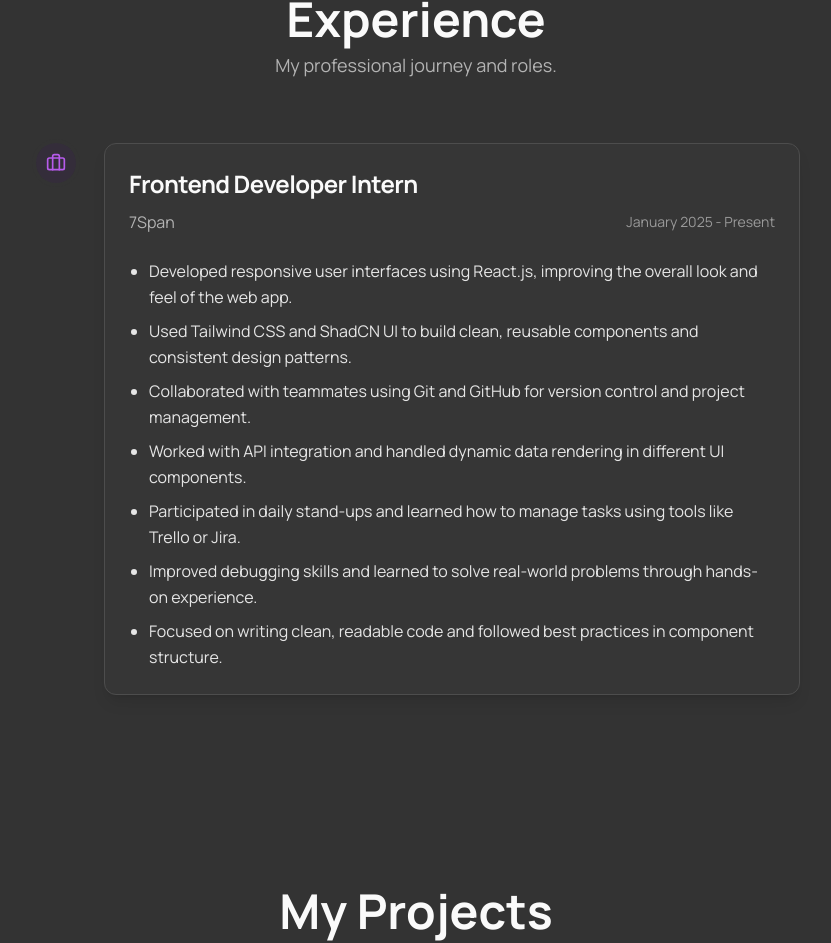
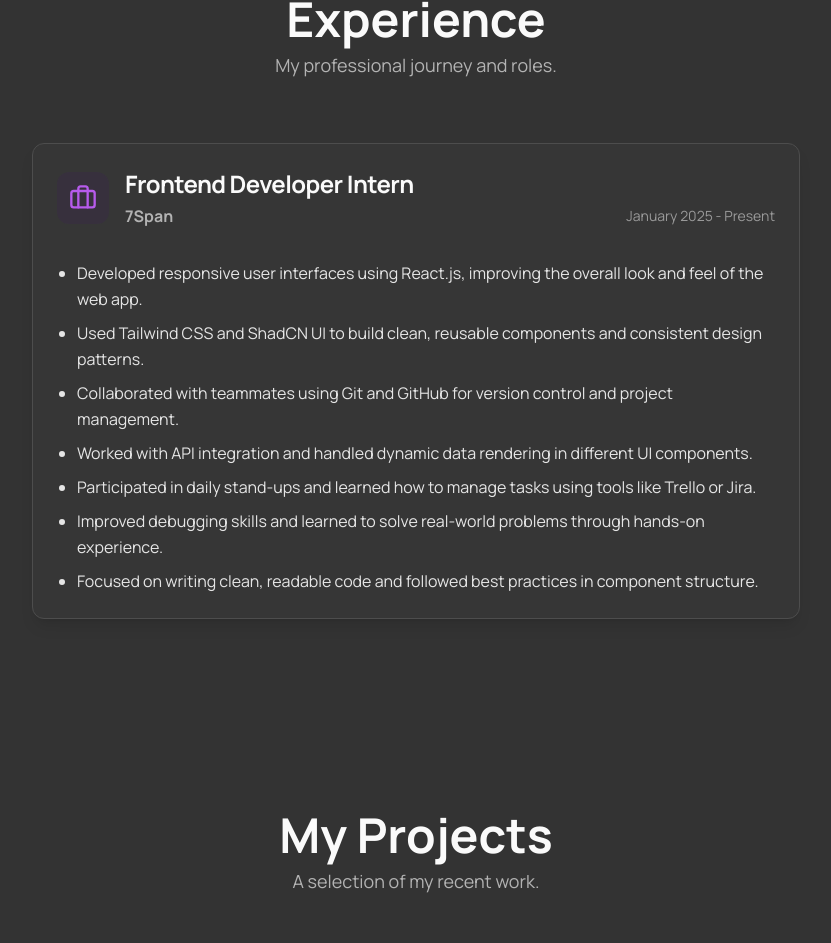
Before and after one commit to dhruvpanchal-271103/Dhruv-Portfolio, a Next.js app: page / in a window 1280 px wide. Shown: the part 2545-3488 px from the top of the page, without its empty margins (224-1055 px from the left). Built offline with nearby package versions, Linux system fonts and the light colour scheme.

Commit message:
i dont like this design can you please make design more beautiful

```diff
--- a/src/components/sections/experience-section.tsx
+++ b/src/components/sections/experience-section.tsx
@@ -26,41 +26,36 @@ const workExperience: ExperienceItem[] = [
 export default function ExperienceSection() {
   return (
     <SectionWrapper id="experience" className="container mx-auto px-4 sm:px-6 lg:px-8">
-      <div className="text-center mb-16">
+      <div className="text-center mb-12 md:mb-16">
         <h2 className="font-headline text-4xl md:text-5xl font-bold text-foreground">Experience</h2>
         <p className="text-lg text-muted-foreground mt-2">My professional journey and roles.</p>
       </div>
 
       <div className="max-w-3xl mx-auto">
-        <div className="space-y-12">
+        <div className="space-y-8">
           {workExperience.map((exp, index) => (
-            <div
+            <Card
               key={exp.id}
-              className="flex animate-fade-in opacity-0"
+              className="bg-card/50 backdrop-blur-sm shadow-lg hover:shadow-accent/20 transition-shadow duration-300 animate-fade-in opacity-0 w-full"
               style={{ animationDelay: `${index * 150}ms` }}
             >
-              {/* Left Column: Timeline marker and connecting line */}
-              <div className="flex flex-col items-center mr-6 w-12"> {/* Added fixed width for alignment */}
-                <div className="bg-primary/10 p-2.5 rounded-full ring-4 ring-background z-10">
-                  <Briefcase className="w-5 h-5 text-accent" />
+              <CardHeader>
+                <div className="flex items-start space-x-4">
+                  <div className="bg-primary/10 p-3 rounded-lg shrink-0 mt-1">
+                    <Briefcase className="w-7 h-7 text-accent" />
                   </div>
-                {index < workExperience.length - 1 && (
-                  <div className="w-px flex-1 bg-border/70 mt-2"></div>
-                )}
-              </div>
-
-              {/* Right Column: Content Card */}
-              <Card className="flex-1 bg-card/50 backdrop-blur-sm shadow-lg hover:shadow-accent/20 transition-shadow duration-300">
-                <CardHeader>
+                  <div className="flex-grow">
                     <CardTitle className="font-headline text-xl md:text-2xl text-foreground mb-1">{exp.role}</CardTitle>
-                  <div className="flex flex-col sm:flex-row sm:items-center sm:justify-between gap-x-2 gap-y-1">
-                    <CardDescription className="text-base text-muted-foreground font-medium">{exp.company}</CardDescription>
+                    <div className="flex flex-col sm:flex-row sm:items-center sm:justify-between gap-x-2 gap-y-0.5 mb-2">
+                      <CardDescription className="text-base text-muted-foreground font-semibold">{exp.company}</CardDescription>
                       <p className="text-sm text-muted-foreground/80 sm:mt-0 shrink-0 whitespace-nowrap">
                         {exp.startDate} - {exp.endDate}
                       </p>
                     </div>
+                  </div>
+                </div>
               </CardHeader>
-                <CardContent>
+              <CardContent className="pt-0">
                 <ul className="list-disc list-outside ml-5 space-y-2 text-foreground/90 leading-relaxed">
                   {exp.responsibilities.map((responsibility, rIndex) => (
                     <li key={rIndex}>{responsibility}</li>
@@ -68,7 +63,6 @@ export default function ExperienceSection() {
                 </ul>
               </CardContent>
             </Card>
-            </div>
           ))}
         </div>
       </div>
```
Lines whose indentation alone changed are shown as unchanged.
